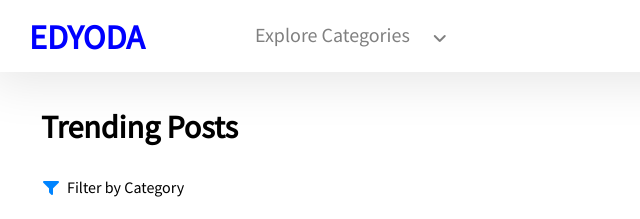
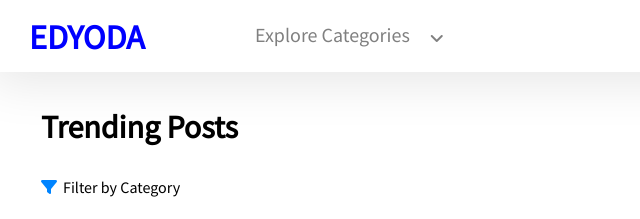
Before and after one commit to MadheshDesigner/Edyoda_stories, a plain HTML site: page index.html in a window 1280 px wide. Shown: the top 219 px of the page, 9-649 px from the left. Drawn offline with Linux system fonts and the light colour scheme; a web font is replaced by a local one.

Commit message:
Update index.html

```diff
--- a/index.html
+++ b/index.html
@@ -6,7 +6,8 @@
     <meta name="viewport" content="width=device-width, initial-scale=1.0">
     <title>Assignments-2</title>
     <link rel="stylesheet" href="style.css">
-    <link rel="stylesheet" href="images/font_family/fontawesome-free-6.2.1-web/fontawesome-free-6.2.1-web/css/all.css">
+    <link rel="stylesheet" href="https://cdnjs.cloudflare.com/ajax/libs/font-awesome/6.2.1/css/all.min.css" integrity="sha512-MV7K8+y+gLIBoVD59lQIYicR65iaqukzvf/nwasF0nqhPay5w/9lJmVM2hMDcnK1OnMGCdVK+iQrJ7lzPJQd1w==" crossorigin="anonymous" referrerpolicy="no-referrer" />
+
 </head>
 <body>
     <div class="head">
```
